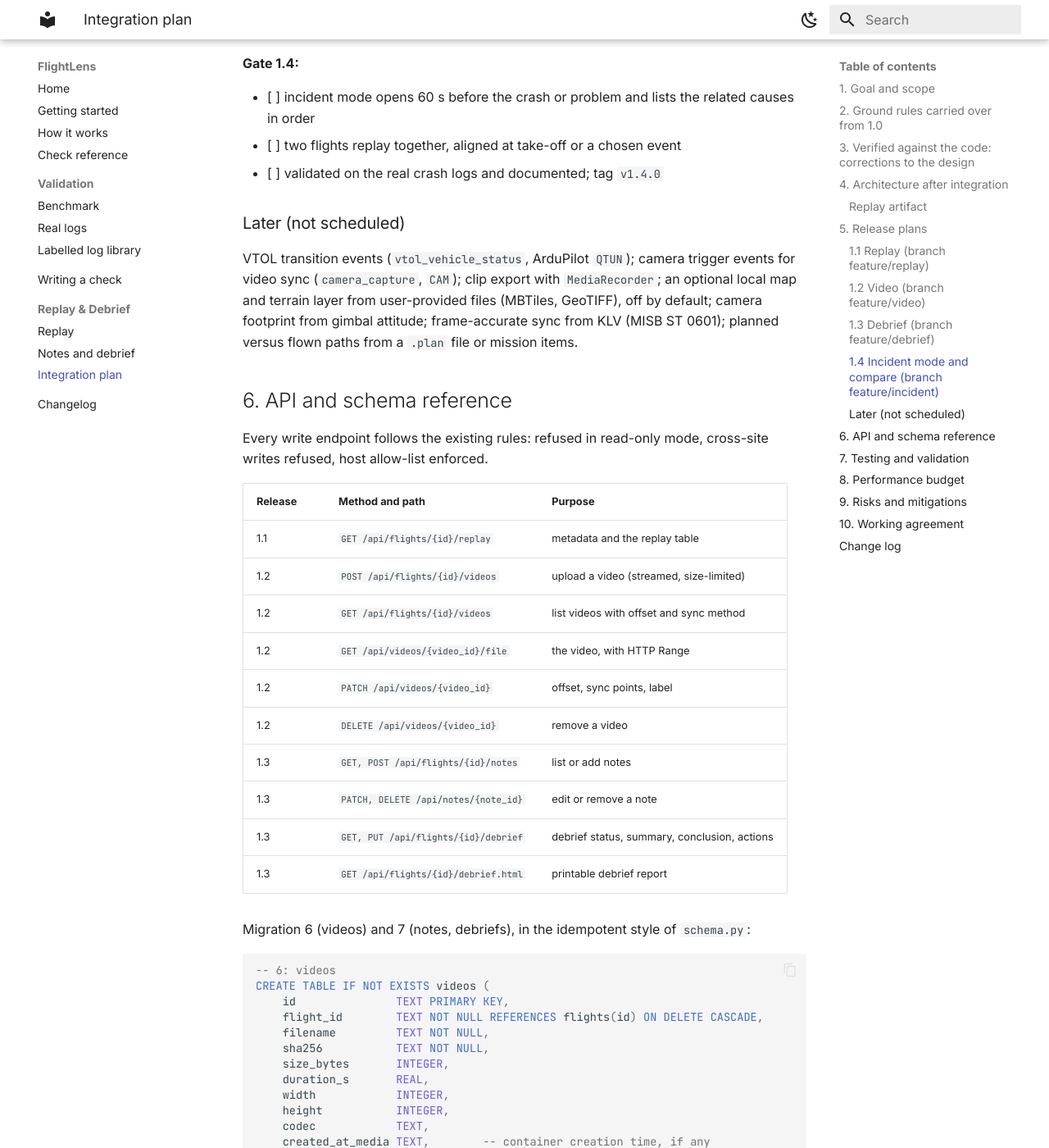
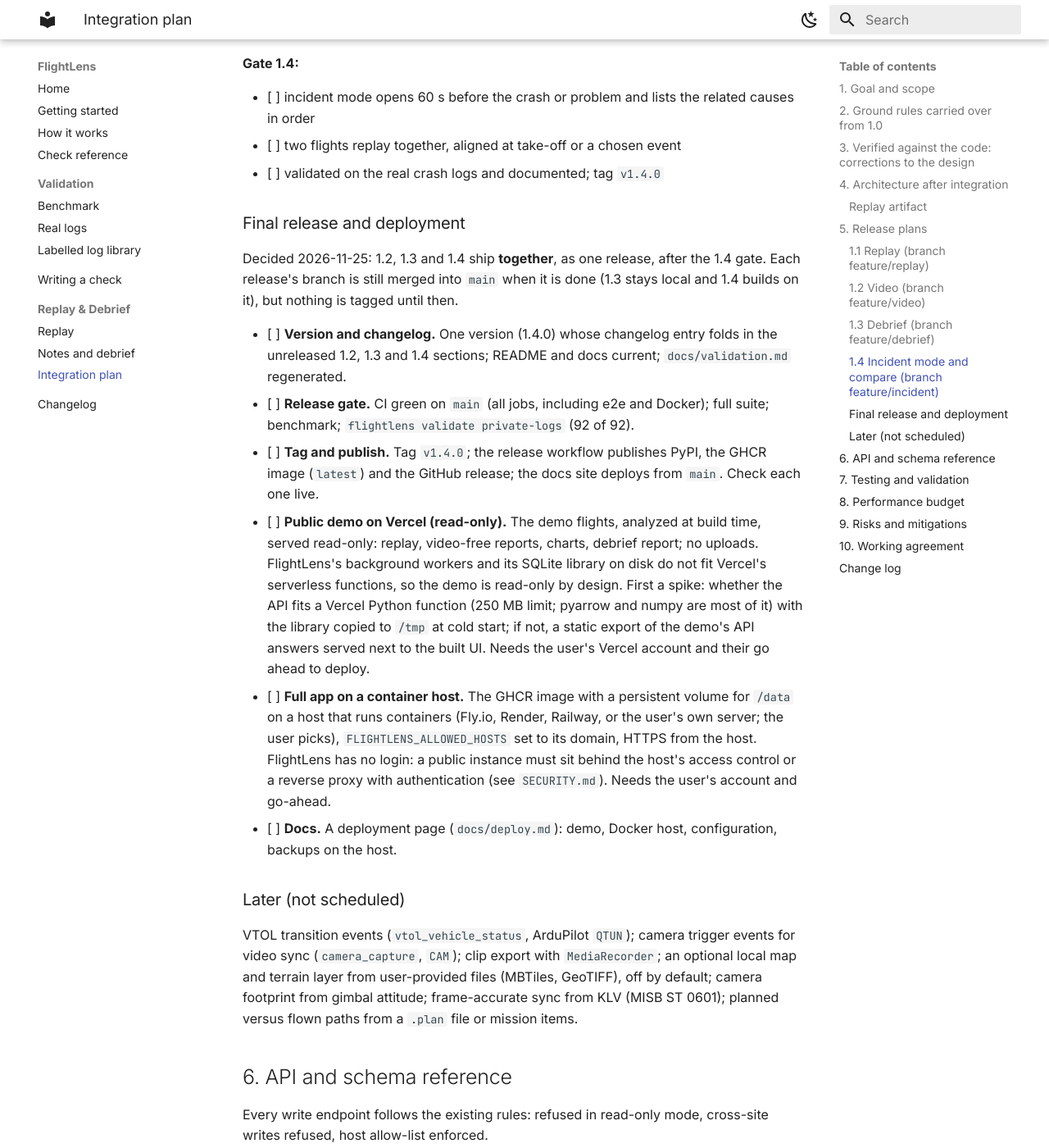
Before and after one commit to naol-zewdie/flightlens-flight-log-analyzer, an MkDocs documentation site: the page built from docs/replay/integration-plan.md, in a window 1280 px wide and 1400 px high, scrolled down 9834 px. Shown: the whole window at 82% size. Built offline with MkDocs 1.6.1 and Material for MkDocs 9.7.7, drawn with Linux system fonts in a browser that asks for light colours; some of the changed text lies outside the part shown.

Commit message:
Plan: one final release after 1.4; Vercel read-only demo and full app on a container host
Co-Authored-By: Claude Opus 5.5 <noreply@anthropic.com>

```diff
--- a/docs/replay/integration-plan.md
+++ b/docs/replay/integration-plan.md
@@ -206,6 +206,38 @@ frontend tasks.
 - [ ] two flights replay together, aligned at take-off or a chosen event
 - [ ] validated on the real crash logs and documented; tag `v1.4.0`
 
+### Final release and deployment
+
+Decided 2026-11-25: 1.2, 1.3 and 1.4 ship **together**, as one release, after
+the 1.4 gate. Each release's branch is still merged into `main` when it is
+done (1.3 stays local and 1.4 builds on it), but nothing is tagged until then.
+
+- [ ] **Version and changelog.** One version (1.4.0) whose changelog entry
+  folds in the unreleased 1.2, 1.3 and 1.4 sections; README and docs current;
+  `docs/validation.md` regenerated.
+- [ ] **Release gate.** CI green on `main` (all jobs, including e2e and
+  Docker); full suite; benchmark; `flightlens validate private-logs` (92 of 92).
+- [ ] **Tag and publish.** Tag `v1.4.0`; the release workflow publishes PyPI,
+  the GHCR image (`latest`) and the GitHub release; the docs site deploys from
+  `main`. Check each one live.
+- [ ] **Public demo on Vercel (read-only).** The demo flights, analyzed at
+  build time, served read-only: replay, video-free reports, charts, debrief
+  report; no uploads. FlightLens's background workers and its SQLite library
+  on disk do not fit Vercel's serverless functions, so the demo is read-only
+  by design. First a spike: whether the API fits a Vercel Python function
+  (250 MB limit; pyarrow and numpy are most of it) with the library copied
+  to `/tmp` at cold start; if not, a static export of the demo's API answers
+  served next to the built UI. Needs the user's Vercel account and their go
+  ahead to deploy.
+- [ ] **Full app on a container host.** The GHCR image with a persistent
+  volume for `/data` on a host that runs containers (Fly.io, Render, Railway,
+  or the user's own server; the user picks), `FLIGHTLENS_ALLOWED_HOSTS` set to
+  its domain, HTTPS from the host. FlightLens has no login: a public instance
+  must sit behind the host's access control or a reverse proxy with
+  authentication (see `SECURITY.md`). Needs the user's account and go-ahead.
+- [ ] **Docs.** A deployment page (`docs/deploy.md`): demo, Docker host,
+  configuration, backups on the host.
+
 ### Later (not scheduled)
 
 VTOL transition events (`vtol_vehicle_status`, ArduPilot `QTUN`); camera
@@ -353,6 +385,9 @@ video offset, so they get the most tests.
   (gzip-compressed float32 columns, decoded with `Float32Array`) next to the
   JSON metadata at `/replay`: columnar JSON would be several times the 5 MB
   budget for a 1-hour flight; the binary table is about 3 MB.
+- 2026-11-25: one final release after 1.4 instead of one per release; a
+  read-only public demo on Vercel plus the full app from the Docker image on
+  a container host (section 5, Final release and deployment).
 - 2026-11-25 (1.3 build): a range note is written for the looped range (the
   timeline's shift-drag already selects the loop), not by a second
   shift-drag. Notes store the camera mode; view snapshots (PNG) were left
```
